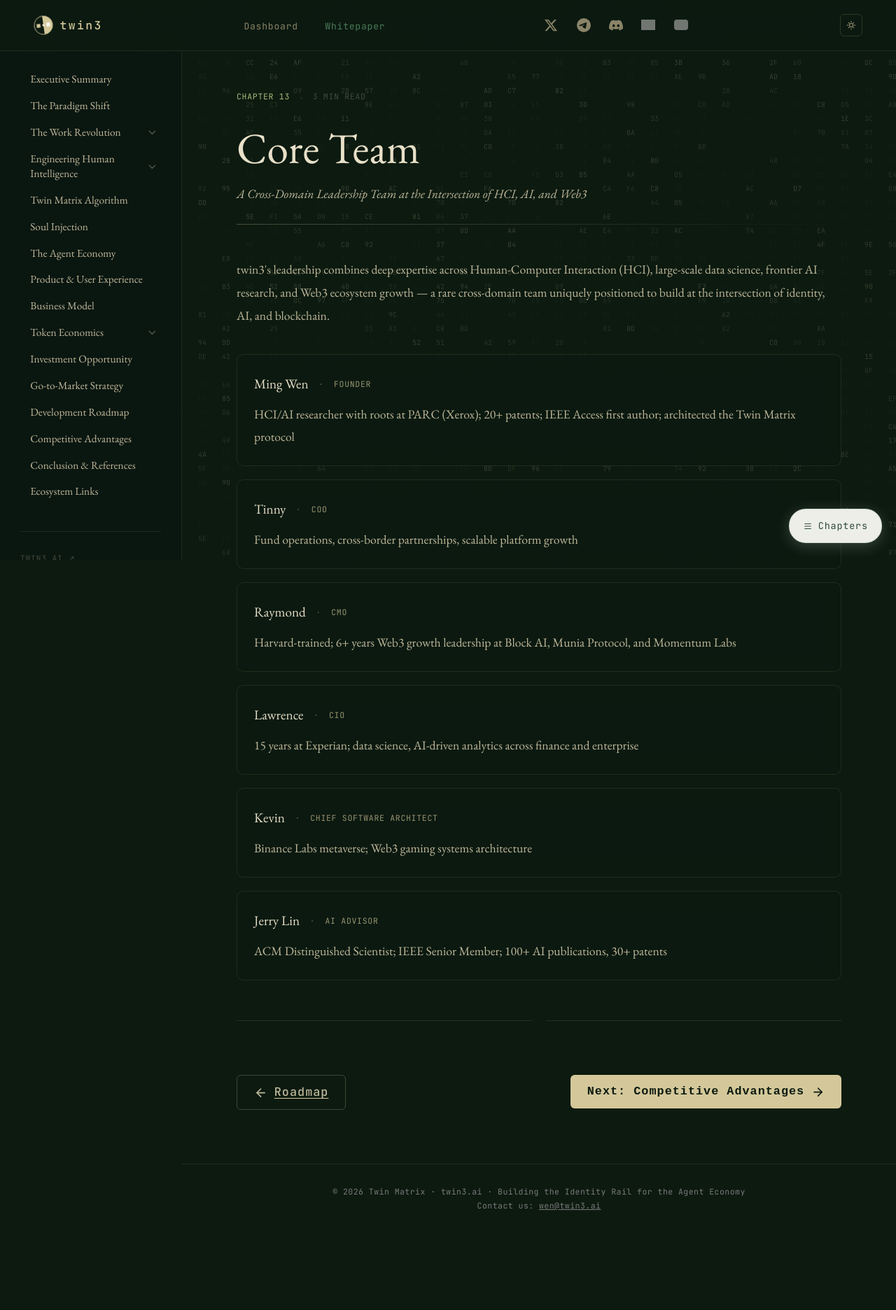
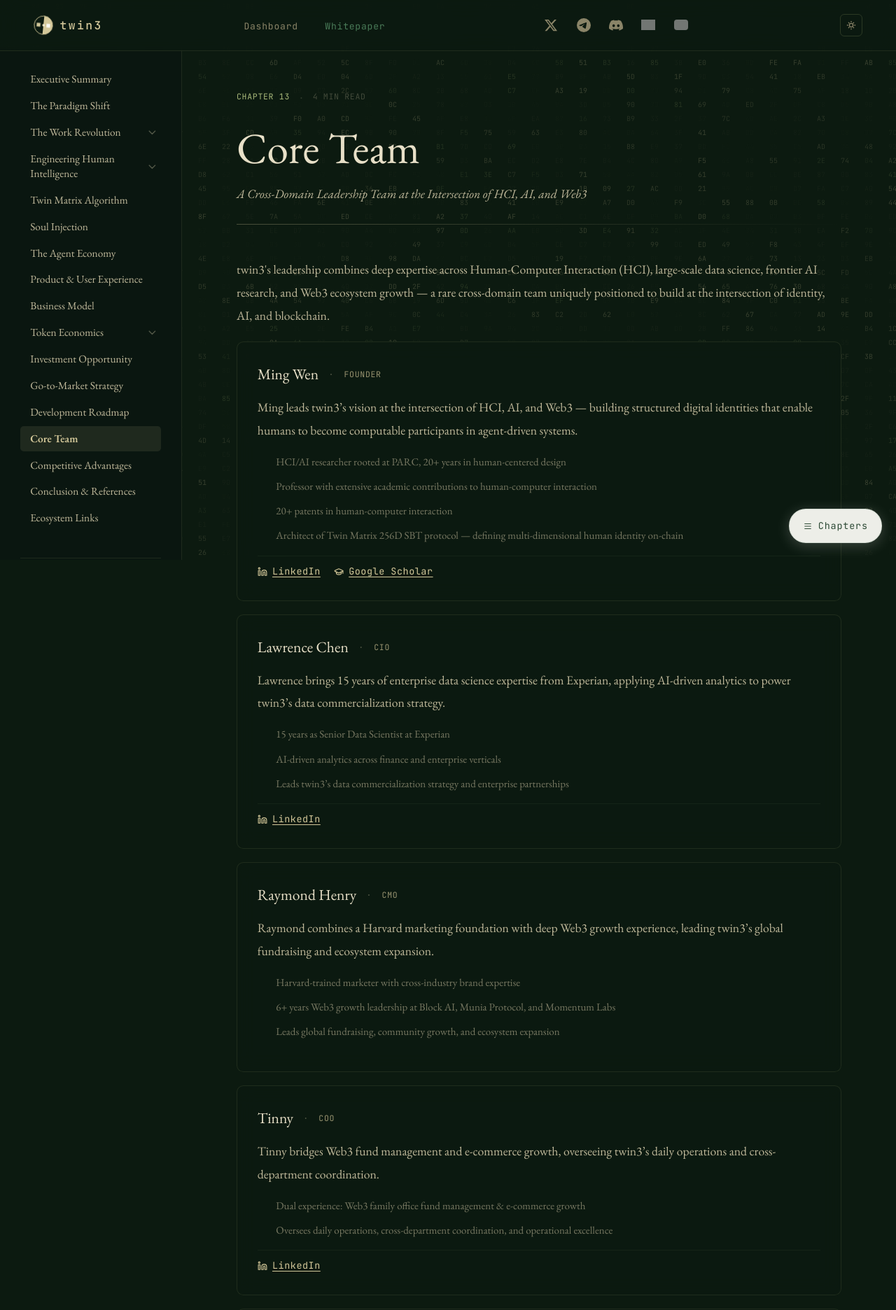
Before and after one commit to cis2042/whitepaper, a Next.js app: page /whitepaper/team in a window 1280 px wide. Shown: the top 1872 px of the page at 70% size. Before the commit the page ends 1762 px from the top, so only its background shows below. Built offline with nearby package versions, Linux system fonts and the light colour scheme; grey boxes are pictures that could not be loaded.

Commit message:
feat: update team page with member info, linkedin links and navigation

```diff
--- a/src/app/globals.css
+++ b/src/app/globals.css
@@ -380,16 +380,22 @@ h1, h2, h3, h4 {
    ═══════════════════════════════════════════════ */
 .matrix-quadrant-label {
   font-family: var(--font-mono), 'JetBrains Mono', monospace;
-  font-size: 9px;
+  font-size: 11px;
   font-weight: 700;
   color: #6fdb8f;
-  letter-spacing: 0.12em;
+  letter-spacing: 0.14em;
   text-transform: uppercase;
+  background: rgba(6, 14, 8, 0.65);
+  padding: 4px 10px;
+  border-radius: 4px;
+  border: 1px solid rgba(111, 219, 143, 0.15);
   text-shadow: 0 0 8px rgba(12, 26, 16, 0.9), 0 0 16px rgba(12, 26, 16, 0.7);
 }
 [data-theme="cream"] .matrix-quadrant-label {
-  color: #2d4a35;
-  text-shadow: 0 0 8px rgba(250, 250, 245, 0.9), 0 0 16px rgba(250, 250, 245, 0.7);
+  color: #6fdb8f;
+  background: rgba(6, 14, 8, 0.7);
+  border-color: rgba(111, 219, 143, 0.2);
+  text-shadow: 0 0 8px rgba(12, 26, 16, 0.9), 0 0 16px rgba(12, 26, 16, 0.7);
 }
 
 /* ═══════════════════════════════════════════════
--- a/src/app/team/page.tsx
+++ b/src/app/team/page.tsx
@@ -1,13 +1,170 @@
 "use client";
 
 import Link from "next/link";
-import { ArrowRight, ArrowLeft } from "lucide-react";
+import { ArrowRight, ArrowLeft, Linkedin, ExternalLink, GraduationCap } from "lucide-react";
 import {
   ChapterHeader,
   RevealSection,
   RevealItem,
   SectionDivider,
 } from "@/components/Animated";
+
+/* ── Team member data ── */
+type TeamMember = {
+  name: string;
+  role: string;
+  accent: "gold" | "sage" | "cream";
+  paragraph: string;
+  bullets: string[];
+  links?: { type: "linkedin" | "scholar" | "external"; url: string; label?: string }[];
+};
+
+const TEAM: TeamMember[] = [
+  {
+    name: "Ming Wen",
+    role: "Founder",
+    accent: "gold",
+    paragraph:
+      "Ming leads twin3\u2019s vision at the intersection of HCI, AI, and Web3 \u2014 building structured digital identities that enable humans to become computable participants in agent-driven systems.",
+    bullets: [
+      "HCI/AI researcher rooted at PARC, 20+ years in human-centered design",
+      "Professor with extensive academic contributions to human-computer interaction",
+      "20+ patents in human-computer interaction",
+      "Architect of Twin Matrix 256D SBT protocol \u2014 defining multi-dimensional human identity on-chain",
+    ],
+    links: [
+      { type: "linkedin", url: "https://www.linkedin.com/in/cis2042/" },
+      { type: "scholar", url: "https://scholar.google.com/citations?user=ILHilG8AAAAJ&hl=zh-TW", label: "Google Scholar" },
+    ],
+  },
+  {
+    name: "Lawrence Chen",
+    role: "CIO",
+    accent: "sage",
+    paragraph:
+      "Lawrence brings 15 years of enterprise data science expertise from Experian, applying AI-driven analytics to power twin3\u2019s data commercialization strategy.",
+    bullets: [
+      "15 years as Senior Data Scientist at Experian",
+      "AI-driven analytics across finance and enterprise verticals",
+      "Leads twin3\u2019s data commercialization strategy and enterprise partnerships",
+    ],
+    links: [
+      { type: "linkedin", url: "https://www.linkedin.com/in/lawrence009/" },
+    ],
+  },
+  {
+    name: "Raymond Henry",
+    role: "CMO",
+    accent: "cream",
+    paragraph:
+      "Raymond combines a Harvard marketing foundation with deep Web3 growth experience, leading twin3\u2019s global fundraising and ecosystem expansion.",
+    bullets: [
+      "Harvard-trained marketer with cross-industry brand expertise",
+      "6+ years Web3 growth leadership at Block AI, Munia Protocol, and Momentum Labs",
+      "Leads global fundraising, community growth, and ecosystem expansion",
+    ],
+    links: [],
+  },
+  {
+    name: "Tinny",
+    role: "COO",
+    accent: "sage",
+    paragraph:
+      "Tinny bridges Web3 fund management and e-commerce growth, overseeing twin3\u2019s daily operations and cross-department coordination.",
+    bullets: [
+      "Dual experience: Web3 family office fund management & e-commerce growth",
+      "Oversees daily operations, cross-department coordination, and operational excellence",
+    ],
+    links: [
+      { type: "linkedin", url: "https://www.linkedin.com/in/tingyulau/" },
+    ],
+  },
+  {
+    name: "Kevin",
+    role: "Chief Software Architect",
+    accent: "gold",
+    paragraph:
+      "Kevin is a Binance Labs metaverse alumni who brings large-scale systems architecture expertise to twin3\u2019s backend infrastructure.",
+    bullets: [
+      "Binance Labs metaverse alumni; large-scale systems architecture",
+      "Leads twin3 backend infrastructure, scalability & security",
+    ],
+    links: [
+      { type: "linkedin", url: "https://www.linkedin.com/in/kai-min-chang-a36944128/" },
+    ],
+  },
+  {
+    name: "ChiaYu Hsu",
+    role: "Attention Catalyst",
+    accent: "cream",
+    paragraph:
+      "ChiaYu combines top-tier strategy consulting experience from Ogilvy and McKinsey with a focus on AI-driven digital transformation for Fortune 500 companies.",
+    bullets: [
+      "Former strategy consultant at Ogilvy & McKinsey",
+      "AI-driven digital transformation for Fortune 500 enterprises",
+      "Product strategy, UX optimization & market-need alignment",
+    ],
+    links: [
+      { type: "linkedin", url: "https://www.linkedin.com/in/chiayuhsu/" },
+    ],
+  },
+  {
+    name: "Jerry Chun-Wei Lin",
+    role: "AI Advisor",
+    accent: "gold",
+    paragraph:
+      "Jerry is an ACM Distinguished Scientist and IEEE Senior Member who advises twin3 on data optimization, user-preference modeling, and AI alignment.",
+    bullets: [
+      "ACM Distinguished Scientist \u00b7 IEEE Senior Member",
+      "100+ peer-reviewed AI publications \u00b7 30+ AI patents",
+      "Advises on data optimization, user-preference modeling & AI alignment",
+    ],
+    links: [
+      { type: "scholar", url: "https://scholar.google.com/citations?user=Gd0ImD8AAAAJ&hl=uk", label: "Google Scholar" },
+    ],
+  },
+  {
+    name: "Leon Wang",
+    role: "Senior Blockchain Engineer",
+    accent: "sage",
+    paragraph:
+      "Leon is an EVM smart contracts and DeFi infrastructure specialist who leads twin3\u2019s blockchain and protocol engineering.",
+    bullets: [
+      "EVM smart contracts & DeFi infrastructure specialist",
+      "1st place winner, Turnkey Hackathon at Mod Hackathon; open-source contributor to Flyte",
+      "Leads blockchain & protocol engineering \u2014 ERC-4671, ERC-8004, versioned state governance",
+    ],
+    links: [
+      { type: "linkedin", url: "https://www.linkedin.com/in/lichengwang/" },
+    ],
+  },
+];
+
+/* ── Link icon renderer ── */
+function LinkIcon({ link }: { link: NonNullable<TeamMember["links"]>[number] }) {
+  const iconClass = "w-[14px] h-[14px]";
+  return (
+    <a
+      href={link.url}
+      target="_blank"
+      rel="noopener noreferrer"
+      className="inline-flex items-center gap-1.5 text-gold/70 hover:text-gold transition-colors"
+      style={{ fontSize: "0.7rem", fontFamily: "var(--font-mono)", letterSpacing: "0.04em" }}
+    >
+      {link.type === "linkedin" && <Linkedin className={iconClass} />}
+      {link.type === "scholar" && <GraduationCap className={iconClass} />}
+      {link.type === "external" && <ExternalLink className={iconClass} />}
+      {link.label || (link.type === "linkedin" ? "LinkedIn" : "Link")}
+    </a>
+  );
+}
+
+/* ── Accent color map ── */
+const ACCENT_BORDER: Record<string, string> = {
+  gold: "border-gold/40",
+  sage: "border-sage/40",
+  cream: "border-cream/20",
+};
 
 export default function CoreTeam() {
   return (
@@ -16,43 +173,54 @@ export default function CoreTeam() {
         chapter="Chapter 13"
         title="Core Team"
         subtitle="A Cross-Domain Leadership Team at the Intersection of HCI, AI, and Web3"
-        readTime="3 min read"
+        readTime="4 min read"
       />
 
       <RevealSection>
         <RevealItem>
           <p>
             twin3&apos;s leadership combines deep expertise across Human-Computer Interaction (HCI),
-            large-scale data science, frontier AI research, and Web3 ecosystem growth — a rare
+            large-scale data science, frontier AI research, and Web3 ecosystem growth &mdash; a rare
             cross-domain team uniquely positioned to build at the intersection of identity, AI, and
             blockchain.
           </p>
         </RevealItem>
 
-        <RevealItem>
-          <div className="space-y-4 my-8">
-            {[
-              { name: "Ming Wen", role: "Founder", bg: "HCI/AI researcher with roots at PARC (Xerox); 20+ patents; IEEE Access first author; architected the Twin Matrix protocol", accent: "gold" },
-              { name: "Tinny", role: "COO", bg: "Fund operations, cross-border partnerships, scalable platform growth", accent: "sage" },
-              { name: "Raymond", role: "CMO", bg: "Harvard-trained; 6+ years Web3 growth leadership at Block AI, Munia Protocol, and Momentum Labs", accent: "cream" },
-              { name: "Lawrence", role: "CIO", bg: "15 years at Experian; data science, AI-driven analytics across finance and enterprise", accent: "sage" },
-              { name: "Kevin", role: "Chief Software Architect", bg: "Binance Labs metaverse; Web3 gaming systems architecture", accent: "gold" },
-              { name: "Jerry Lin", role: "AI Advisor", bg: "ACM Distinguished Scientist; IEEE Senior Member; 100+ AI publications, 30+ patents", accent: "cream" },
-            ].map((m, i) => {
-              const colors: Record<string, string> = { gold: "border-gold/40", sage: "border-sage/40", cream: "border-cream/20" };
-              return (
-                <div key={i} className={`glass-panel rounded-lg p-5 border-l-2 ${colors[m.accent]}`}>
-                  <div className="flex items-center gap-3 mb-2">
-                    <span className="font-heading text-cream text-base">{m.name}</span>
-                    <span className="mono-label text-[0.5rem] text-cream-soft/40">·</span>
-                    <span className="mono-label text-[0.5rem] text-gold/70">{m.role}</span>
-                  </div>
-                  <p className="text-[0.78rem] text-cream-soft/60 !mb-0">{m.bg}</p>
+        {TEAM.map((member, i) => (
+          <RevealItem key={i}>
+            <div className={`glass-panel rounded-lg p-6 my-4 border-l-2 ${ACCENT_BORDER[member.accent]}`}>
+              {/* Name + Role header */}
+              <div className="flex items-center gap-3 mb-3">
+                <span className="font-heading text-cream text-lg">{member.name}</span>
+                <span className="mono-label text-[0.5rem] text-cream-soft/40">&middot;</span>
+                <span className="mono-label text-[0.55rem] text-gold/70">{member.role}</span>
+              </div>
+
+              {/* Paragraph description */}
+              <p className="text-[0.85rem] text-cream-soft/70 !mb-3">
+                {member.paragraph}
+              </p>
+
+              {/* Bullet points */}
+              <ul className="!mt-0 !mb-3 space-y-1">
+                {member.bullets.map((b, j) => (
+                  <li key={j} className="text-[0.78rem] text-cream-soft/60">
+                    {b}
+                  </li>
+                ))}
+              </ul>
+
+              {/* Link icons */}
+              {member.links && member.links.length > 0 && (
+                <div className="flex items-center gap-4 pt-2 border-t border-sage/10">
+                  {member.links.map((link, k) => (
+                    <LinkIcon key={k} link={link} />
+                  ))}
                 </div>
-              );
-            })}
-          </div>
-        </RevealItem>
+              )}
+            </div>
+          </RevealItem>
+        ))}
       </RevealSection>
 
       <SectionDivider />
--- a/src/components/Navigation.tsx
+++ b/src/components/Navigation.tsx
@@ -75,6 +75,7 @@ const SIDEBAR_NAV: NavItem[] = [
   { path: "/investment", title: "Investment Opportunity" },
   { path: "/go-to-market", title: "Go-to-Market Strategy" },
   { path: "/roadmap", title: "Development Roadmap" },
+  { path: "/team", title: "Core Team" },
   { path: "/competitive", title: "Competitive Advantages" },
   { path: "/conclusion", title: "Conclusion & References" },
   { path: "/links", title: "Ecosystem Links" },
```
